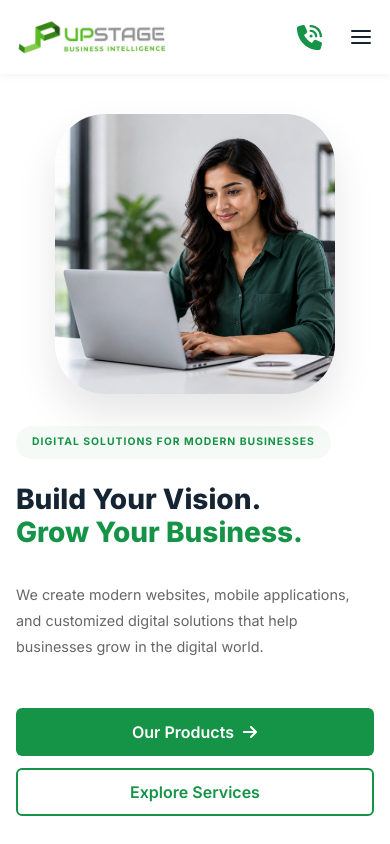
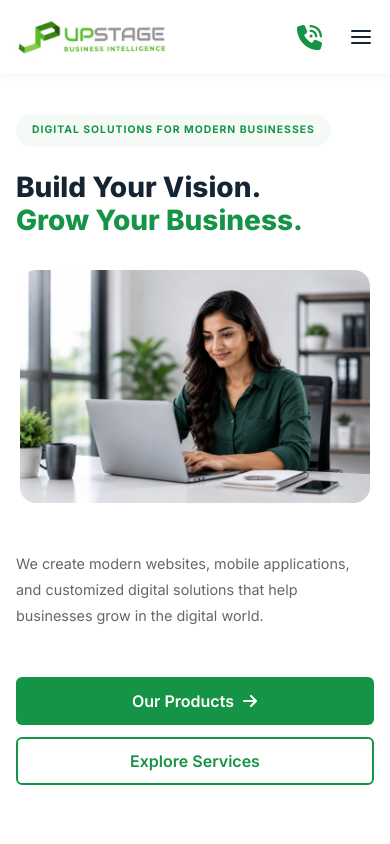
Before and after one commit to UpstageTechnologies/Upstage-Landing-Page, a React (Vite) app: page / in a window 390 px wide. Shown: the top 844 px of the page. Built offline with nearby package versions, Linux system fonts and the light colour scheme.

Commit message:
website logo

```diff
--- a/index.html
+++ b/index.html
@@ -2,9 +2,9 @@
 <html lang="en">
   <head>
     <meta charset="UTF-8" />
-    <link rel="icon" type="image/svg+xml" href="/favicon.svg" />
     <meta name="viewport" content="width=device-width, initial-scale=1.0" />
     <link href="https://fonts.googleapis.com/css2?family=Inter:wght@300;400;500;600;700;800&family=Poppins:wght@400;500;600;700&display=swap" rel="stylesheet" />
+    <link rel="icon" type="image/jpeg" href="/src/assets/icon.jpeg" />
     <title>Upstage Technologies</title>
   </head>
   <body>
--- a/src/pages/Home.css
+++ b/src/pages/Home.css
@@ -21,6 +21,7 @@
   display: flex;
   flex-direction: column;
   gap: 1.5rem;
+  margin:0%
 }
 
 .hero-label {
@@ -171,6 +172,10 @@
   margin: 0;
 }
 
+.hero-image-mobile{
+  display: none;
+}
+
 /* Responsive Design */
 @media (max-width: 1024px) {
   .hero-container {
@@ -210,7 +215,29 @@
 }
 
   .hero-image {
-    order: -1;
+    display: none;
+  }
+
+ /* Mobile Image */
+  .hero-image-mobile {
+    display: block;
+    width: 100%;
+    margin: 0 auto 1.5rem;
+  }
+
+  .mobile-hero-image {
+    width: 100%;
+    display: flex;
+    justify-content: center;
+  }
+
+  .mobile-hero-image img {
+    display: block;
+    width: 100%;
+    max-width: 350px;
+    height: auto;
+    object-fit: cover;
+    border-radius: 16px;
   }
 
   .highlights-container {
--- a/src/pages/Home.jsx
+++ b/src/pages/Home.jsx
@@ -17,6 +17,15 @@ export default function Home() {
               Build Your Vision.<br />
               <span className="hero-highlight">Grow Your Business.</span>
             </h1>
+          {/*Mobile Only*/}
+          <div className="hero-image-mobile">
+            <div className="mobile-hero-image">
+              <img
+              src={picture}
+              alt= "picture"
+              />
+            </div>
+          </div>
             <p className="hero-description">
               We create modern websites, mobile applications, and customized digital solutions that help businesses grow in the digital world.
             </p>
```
Also changed, not shown: src/assets/icon.jpeg (added).
